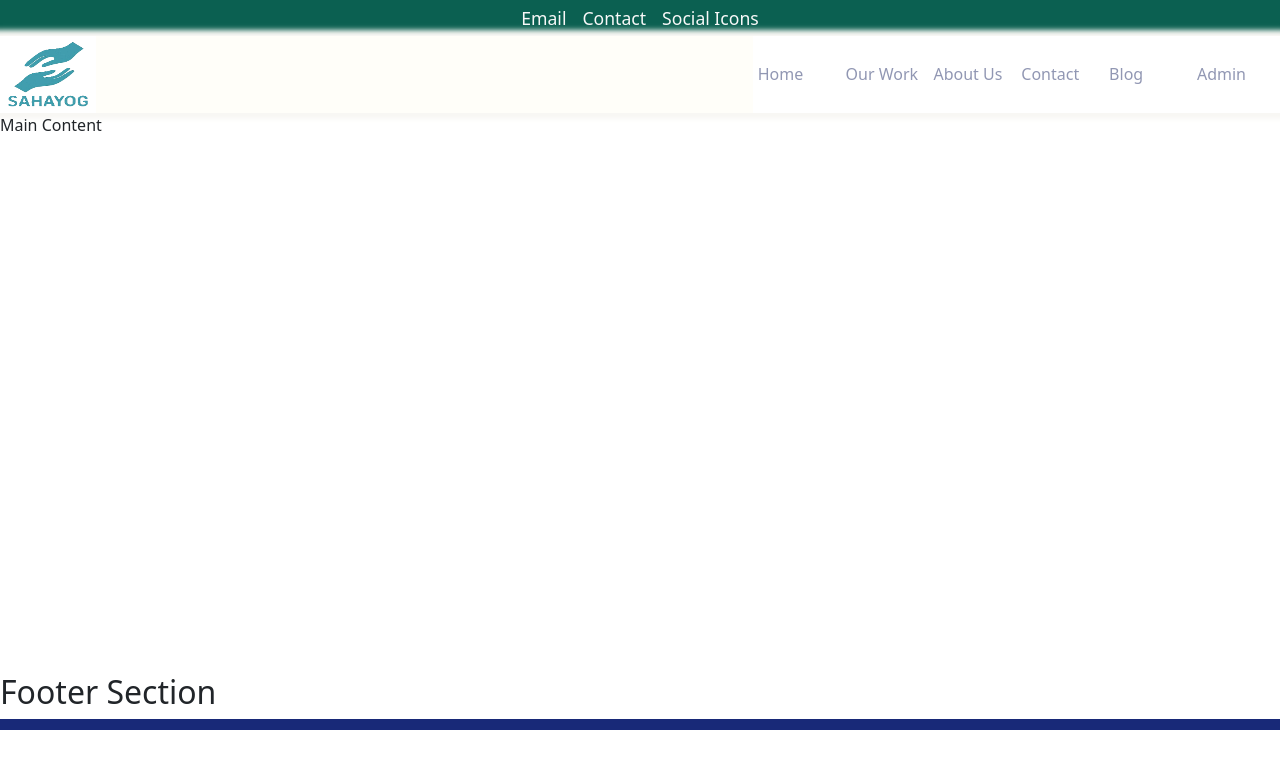
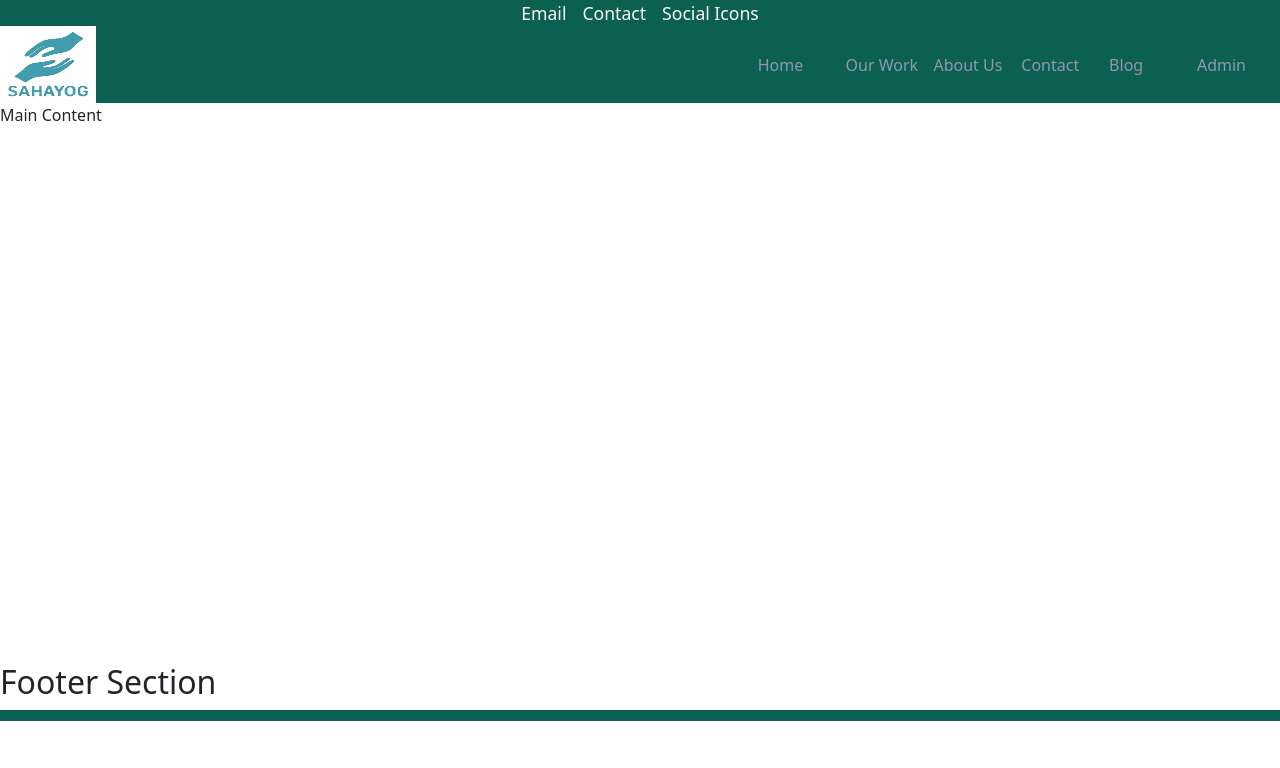
Before and after one commit to PratikChavan97/ngo-hadapsar, a React (Vite) app: page / in a window 1280 px wide. Shown: the top 768 px of the page. Built offline with nearby package versions, Linux system fonts and the light colour scheme.

Commit message:
Header 50%

```diff
--- a/src/index.css
+++ b/src/index.css
@@ -27,7 +27,7 @@ main {
   font-size: 1.1rem;
   background-color: #0b6051;
   color: #f8f8f8;
-  padding: 0.3rem 0.3rem;
+  /* padding: 0.3rem 0.3rem; */
   display: flex;
   flex-direction: row;
   justify-content: center;
@@ -35,19 +35,10 @@ main {
   gap: 1rem;
 }
 
-header {
-  background-color: #fffef9;
-}
-
-header h2 {
-  color: #0b6051;
-  font-size: 3rem;
-}
-
 .footer-end {
   height: 0.7rem;
   width: 100%;
-  background-color: #182978;
+  background-color: #0b6051;
 }
 
 .header-section {
@@ -55,7 +46,7 @@ header h2 {
   flex-direction: row;
   justify-content: space-around;
   align-items: center;
-  box-shadow: 0 0 5px 6px #f8f7f4;
+  /* box-shadow: 0 0 5px 6px #f8f7f4; */
 }
 
 .header-section nav {
--- a/src/ui/site/module.Header.css
+++ b/src/ui/site/module.Header.css
@@ -1,3 +1,9 @@
+.header-section,
+header {
+  background-color: #0b6051;
+  color: #fff;
+}
+
 .logo {
   height: 4.8rem;
   aspect-ratio: 5/4;
```
Also changed, not shown: 3 other files (tests, documents, lock files or other folders).
